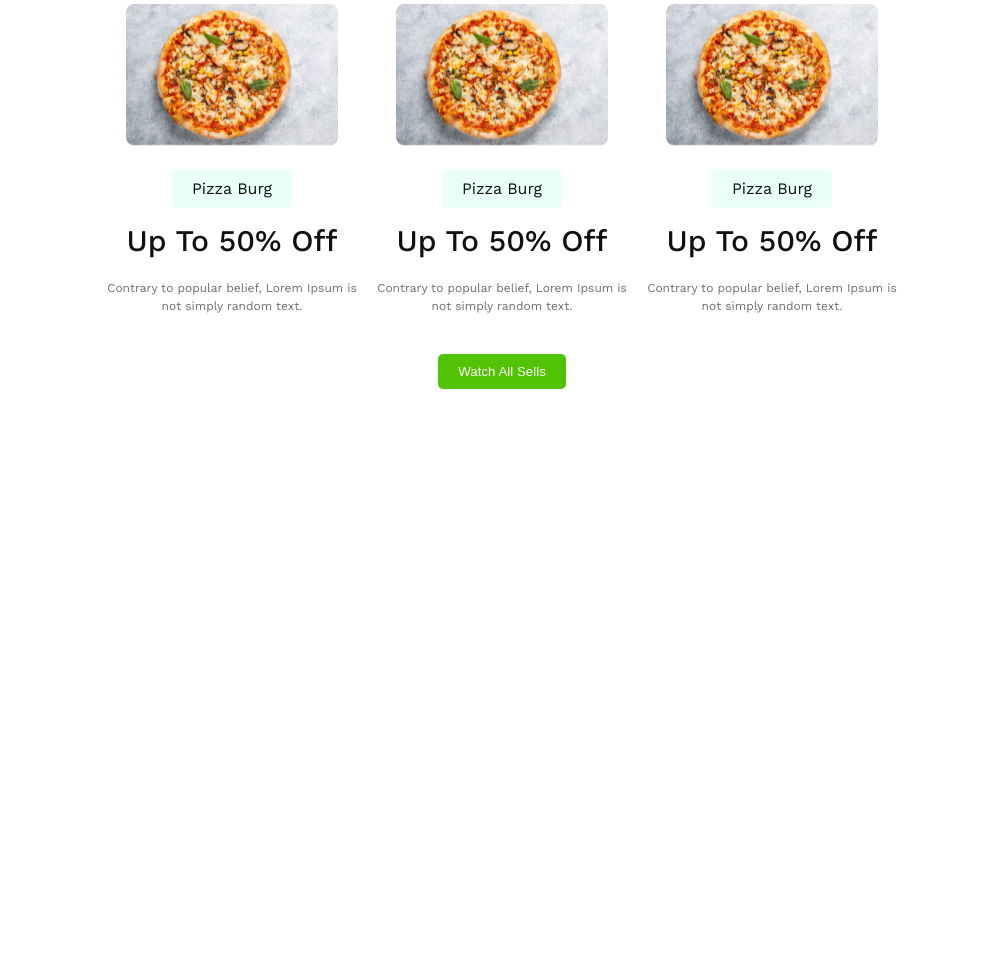
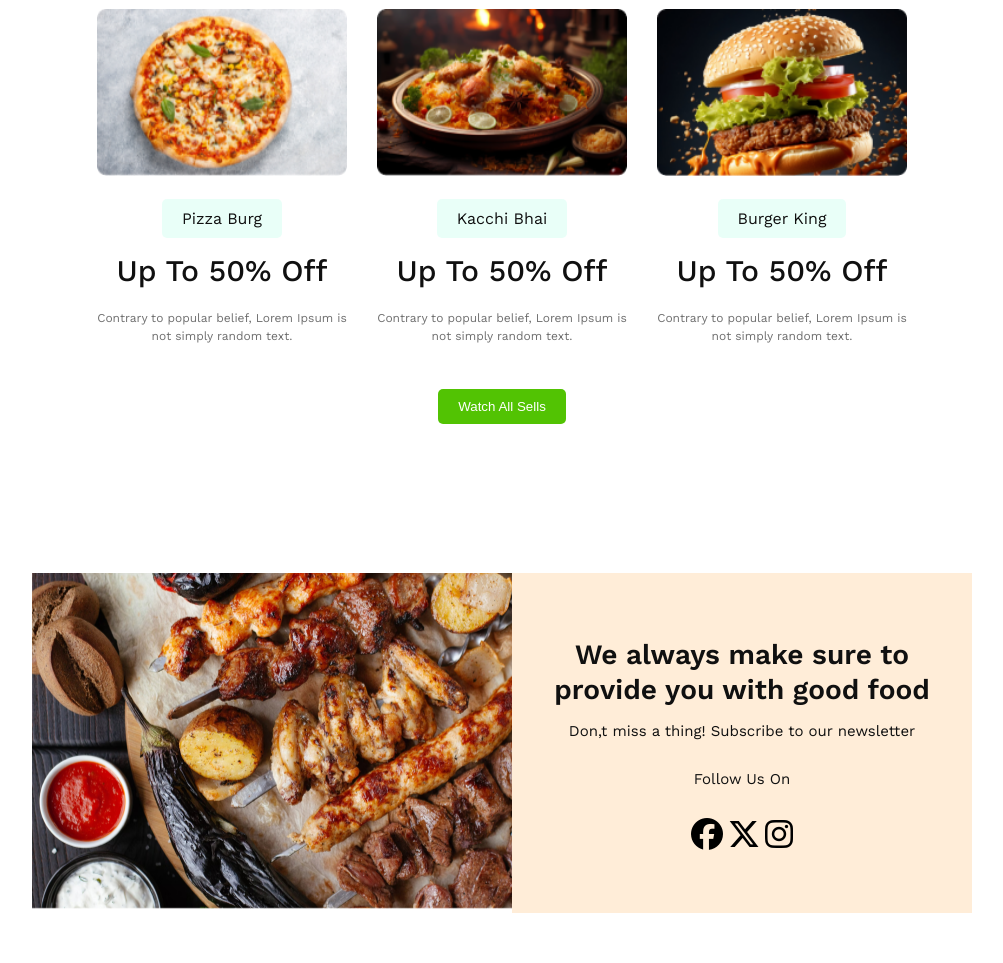
Before and after one commit to mhpulock/food-restaurant, a plain HTML site: page index.html in a window 1280 px wide. Shown: the part 822-1785 px from the top of the page, without its empty margins (138-1141 px from the left). Before the commit the page ends 1310 px from the top, so only its background shows below. Drawn offline with nearby package versions, Linux system fonts and the light colour scheme.

Commit message:
this is about us section final commit

```diff
--- a/index.html
+++ b/index.html
@@ -5,6 +5,12 @@
     <meta name="viewport" content="width=device-width, initial-scale=1.0" />
     <title>Food Restaurant</title>
     <link rel="stylesheet" href="style.css" />
+
+    <!-- for font awsome icon -->
+    <script
+      src="https://kit.fontawesome.com/8341c58026.js"
+      crossorigin="anonymous"
+    ></script>
   </head>
   <body>
     <header>
@@ -42,9 +48,9 @@
             </div>
             <div class="card_box">
               <div class="image_box">
-                <img src="/assets/pizza.png" alt="pizza" />
+                <img src="/assets/biriyani.png" alt="pizza" />
               </div>
-              <div><span class="card_box_title">Pizza Burg</span></div>
+              <div><span class="card_box_title">Kacchi Bhai</span></div>
               <h1>Up To 50% Off</h1>
               <p>
                 Contrary to popular belief, Lorem Ipsum is not simply random
@@ -53,9 +59,9 @@
             </div>
             <div class="card_box">
               <div class="image_box">
-                <img src="/assets/pizza.png" alt="pizza" />
+                <img src="/assets/burger.png" alt="pizza" />
               </div>
-              <div><span class="card_box_title">Pizza Burg</span></div>
+              <div><span class="card_box_title">Burger King</span></div>
               <h1>Up To 50% Off</h1>
               <p>
                 Contrary to popular belief, Lorem Ipsum is not simply random
@@ -66,6 +72,23 @@
           <div><button class="btn">Watch All Sells</button></div>
         </div>
       </section>
+      <section id="about_us">
+        <div class="about_container">
+          <div class="food_image">
+            <img src="assets/foods.png" alt="food" />
+          </div>
+          <div class="food_title">
+            <h1>We always make sure to provide you with good food</h1>
+            <p>Don,t miss a thing! Subscribe to our newsletter</p>
+            <p>Follow Us On</p>
+            <div class="icon_container">
+              <div><i class="fa-brands fa-facebook fa-2x"></i></div>
+              <div><i class="fa-brands fa-x-twitter fa-2x"></i></div>
+              <div><i class="fa-brands fa-instagram fa-2x"></i></div>
+            </div>
+          </div>
+        </div>
+      </section>
     </main>
     <footer></footer>
   </body>
--- a/style.css
+++ b/style.css
@@ -121,10 +121,12 @@
   flex-direction: column;
   justify-content: center;
   align-items: center;
+  padding: 5px;
 }
 
 .image_box {
   margin-bottom: 25px;
+  width: 250px;
 }
 
 .image_box img {
@@ -164,3 +166,50 @@
   letter-spacing: 0%;
   text-align: center;
 }
+
+#about_us {
+  display: flex;
+  justify-content: center;
+}
+
+.about_container {
+  width: 940px;
+  display: flex;
+  margin-top: 50px;
+  margin-bottom: 50px;
+}
+
+.food_title {
+  padding: 50px 25px;
+  display: flex;
+  flex-direction: column;
+  align-items: center;
+  justify-content: center;
+  background-color: rgba(255, 228, 196, 0.658);
+}
+
+.food_title h1 {
+  color: rgb(16, 16, 16);
+  font-family: Work Sans;
+  font-size: 28px;
+  font-weight: 600;
+  line-height: 35px;
+  letter-spacing: 0%;
+  text-align: center;
+}
+
+.food_title p {
+  color: rgb(16, 16, 16);
+  font-family: Work Sans;
+  font-size: 15px;
+  font-weight: 400;
+  line-height: 48px;
+  letter-spacing: 0%;
+  text-align: left;
+}
+
+.icon_container {
+  display: flex;
+  margin-top: 15px;
+  gap: 5px;
+}
```
